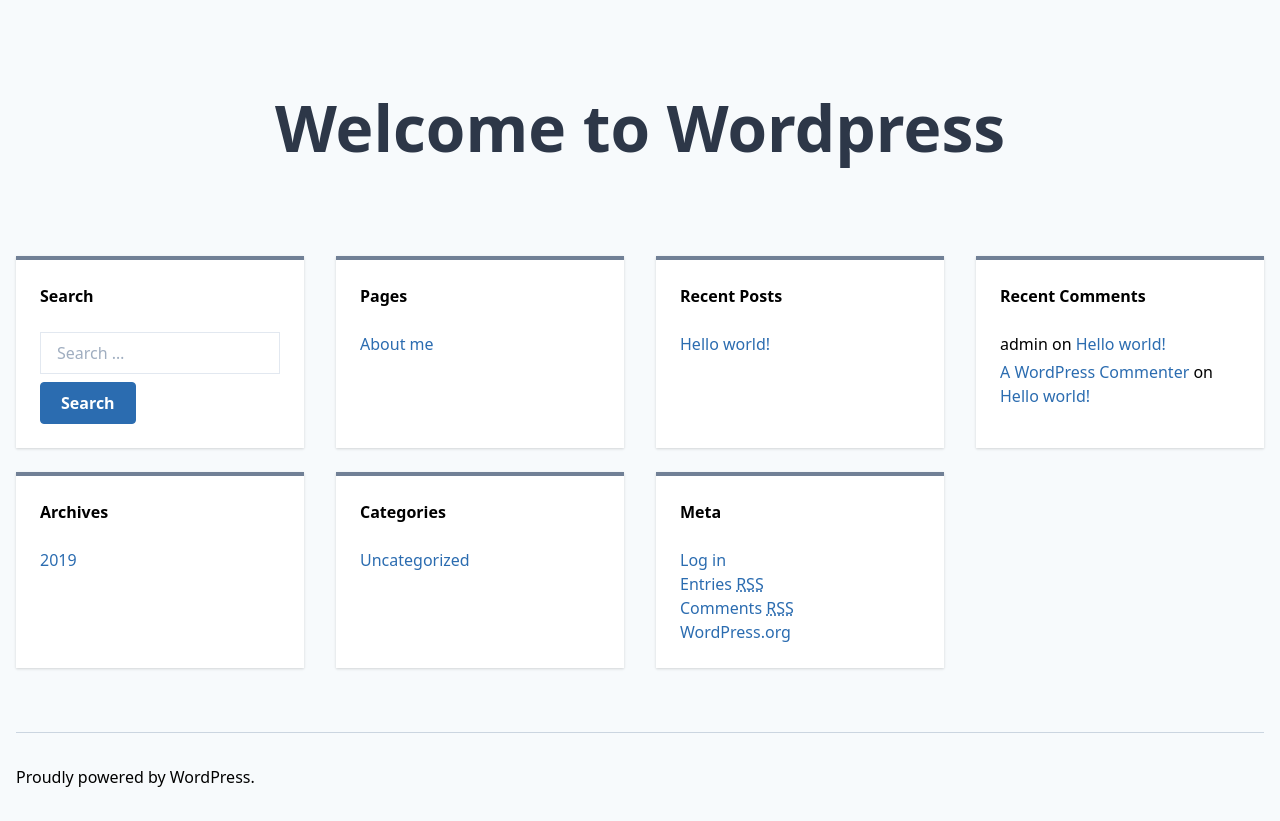
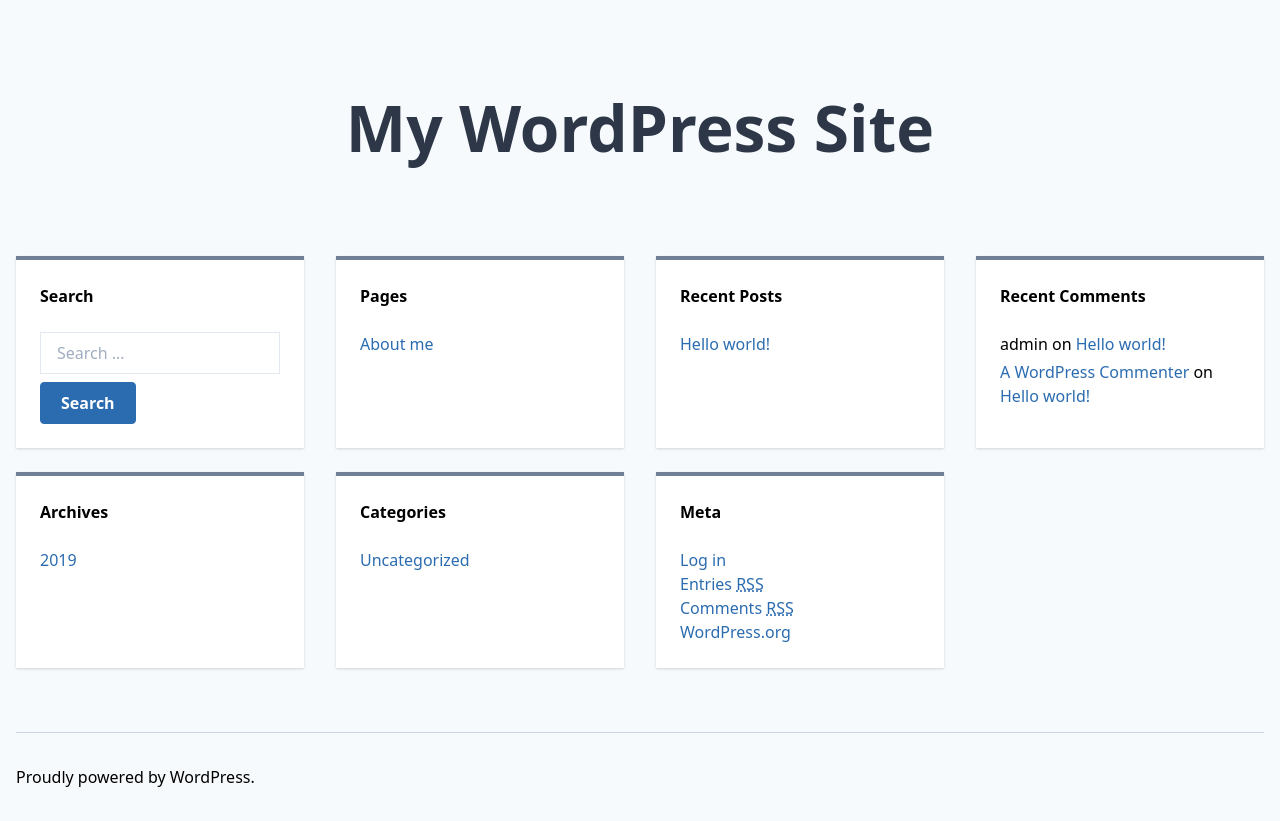
Before and after one commit to opdavies/wordpress-tailwindcss-starter-static, a website: page index.html in a window 1280 px wide. Drawn offline with nearby package versions, Linux system fonts and the light colour scheme; files that its build step writes are made by us from their sources.

Commit message:
Update title

```diff
--- a/index.html
+++ b/index.html
@@ -2,14 +2,14 @@
 <html lang="en">
 <head>
   <meta charset="UTF-8">
-  <title>Document</title>
+  <title>My WordPress Site</title>
   <link rel="stylesheet" href="/dist/css/app.css">
 </head>
 <body class="antialiased bg-gray-100 font-sans">
   <div class="min-h-screen flex flex-col">
     <main class="container mx-auto px-4 flex-1 flex items-center justify-center">
       <div class="p-20 text-center">
-        <h1 class="text-gray-800 text-4xl md:text-5xl lg:text-6xl font-semibold">Welcome to Wordpress</h1>
+        <h1 class="text-gray-800 text-4xl md:text-5xl lg:text-6xl font-semibold">My WordPress Site</h1>
       </div>
     </main>
 
```
